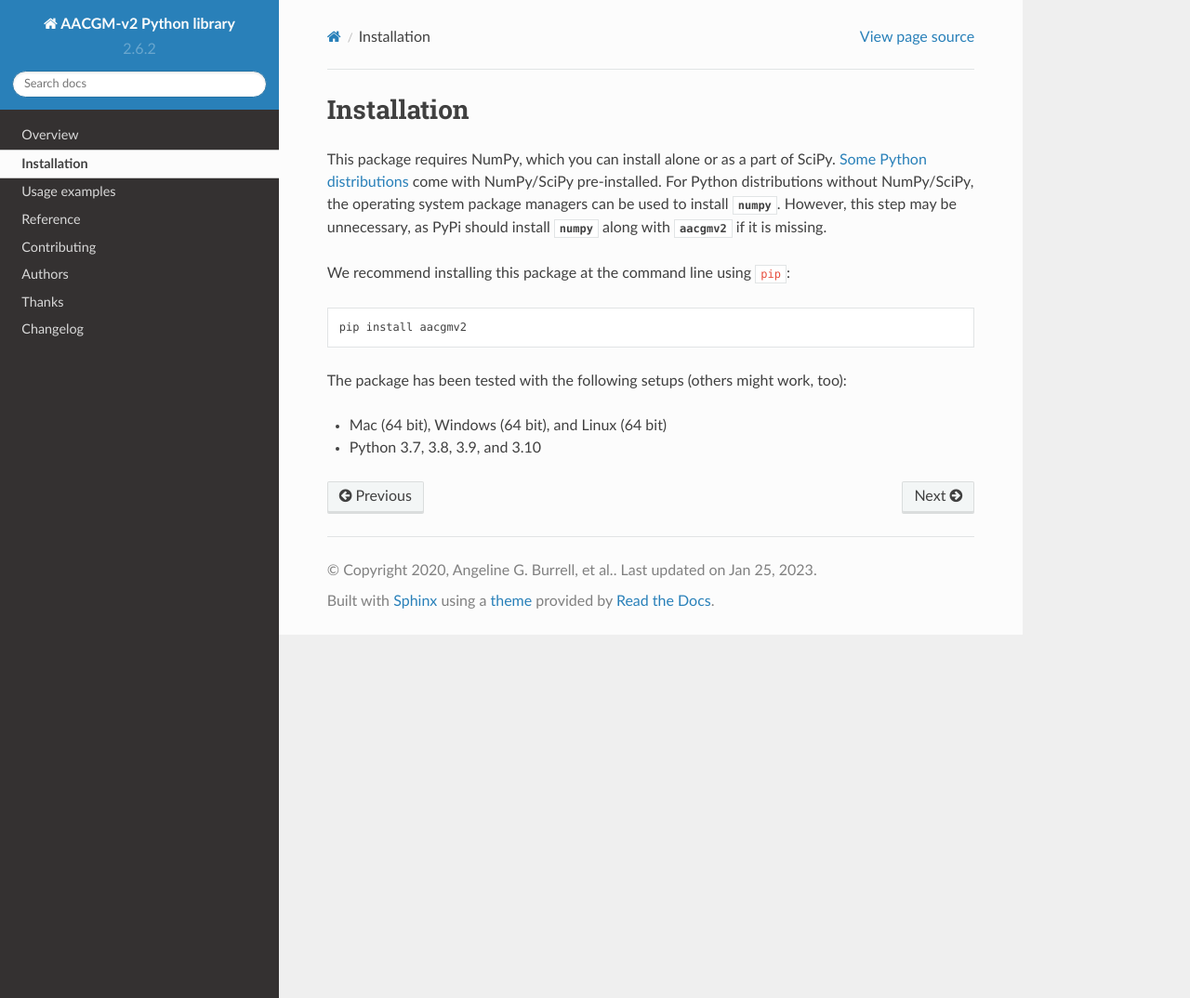
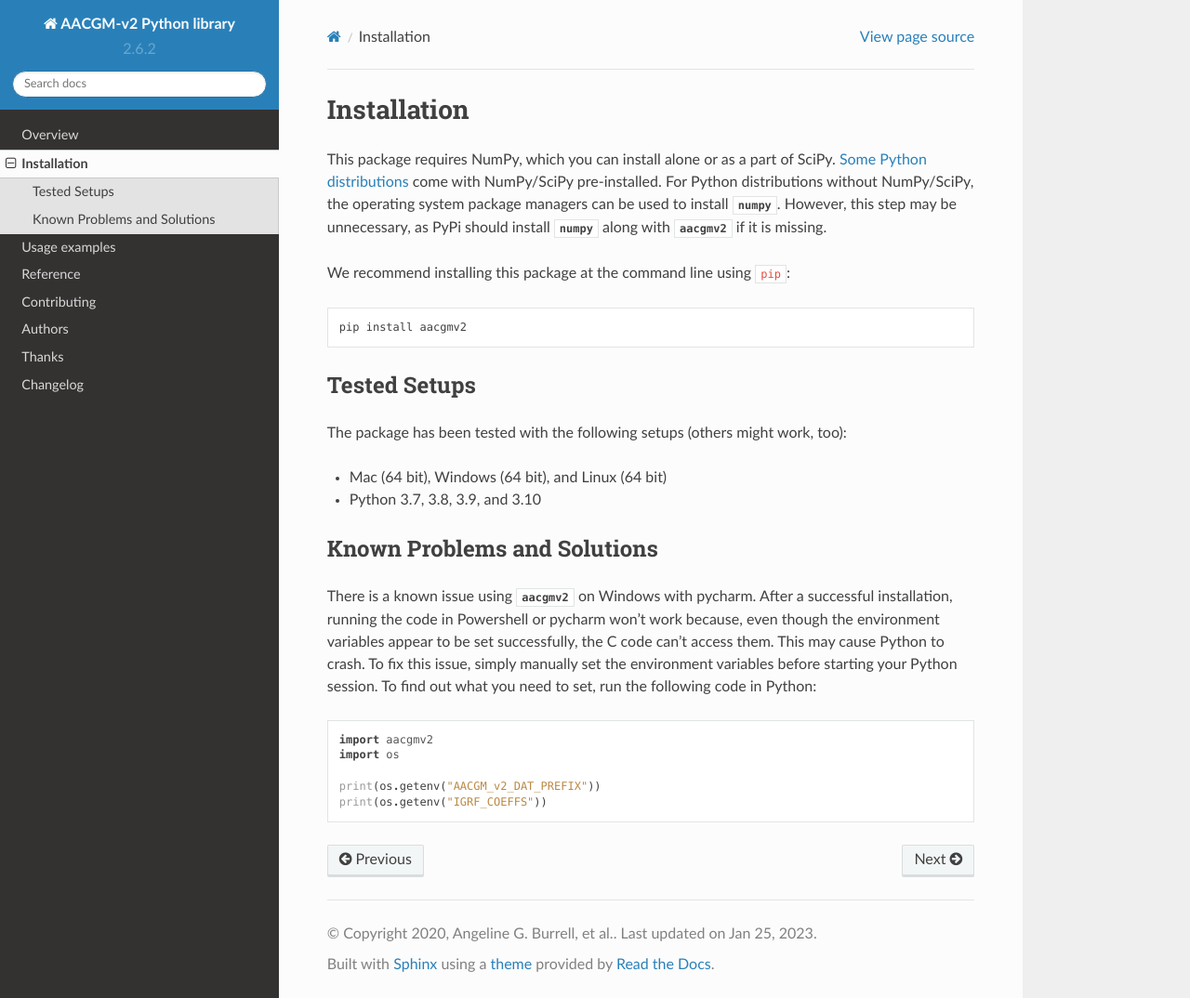
Before and after one commit to aburrell/aacgmv2, a Sphinx documentation site: the page built from docs/installation.rst, in a window 1280 px wide and 1074 px high. Shown: the whole window at 93% size. Built offline with Sphinx 7.4.7 and the Read the Docs theme 2.0.0, drawn with Linux system fonts in a browser that asks for light colours.

Commit message:
DOC: add installation problem
Added a description of a known installation problem and the solution.

```diff
--- a/docs/installation.rst
+++ b/docs/installation.rst
@@ -13,7 +13,27 @@ We recommend installing this package at the command line using ``pip``::
 
     pip install aacgmv2
 
+Tested Setups
+=============
+
 The package has been tested with the following setups (others might work, too):
 
 * Mac (64 bit), Windows (64 bit), and Linux (64 bit)
 * Python 3.7, 3.8, 3.9, and 3.10
+
+Known Problems and Solutions
+============================
+
+There is a known issue using :py:mod:`aacgmv2` on Windows with pycharm. After
+a successful installation, running the code in Powershell or pycharm won't work
+because, even though the environment variables appear to be set successfully,
+the C code can't access them. This may cause Python to crash.  To fix this
+issue, simply manually set the environment variables before starting your
+Python session.  To find out what you need to set, run the following code in
+Python::
+
+  import aacgmv2
+  import os
+
+  print(os.getenv("AACGM_v2_DAT_PREFIX"))
+  print(os.getenv("IGRF_COEFFS"))
```
